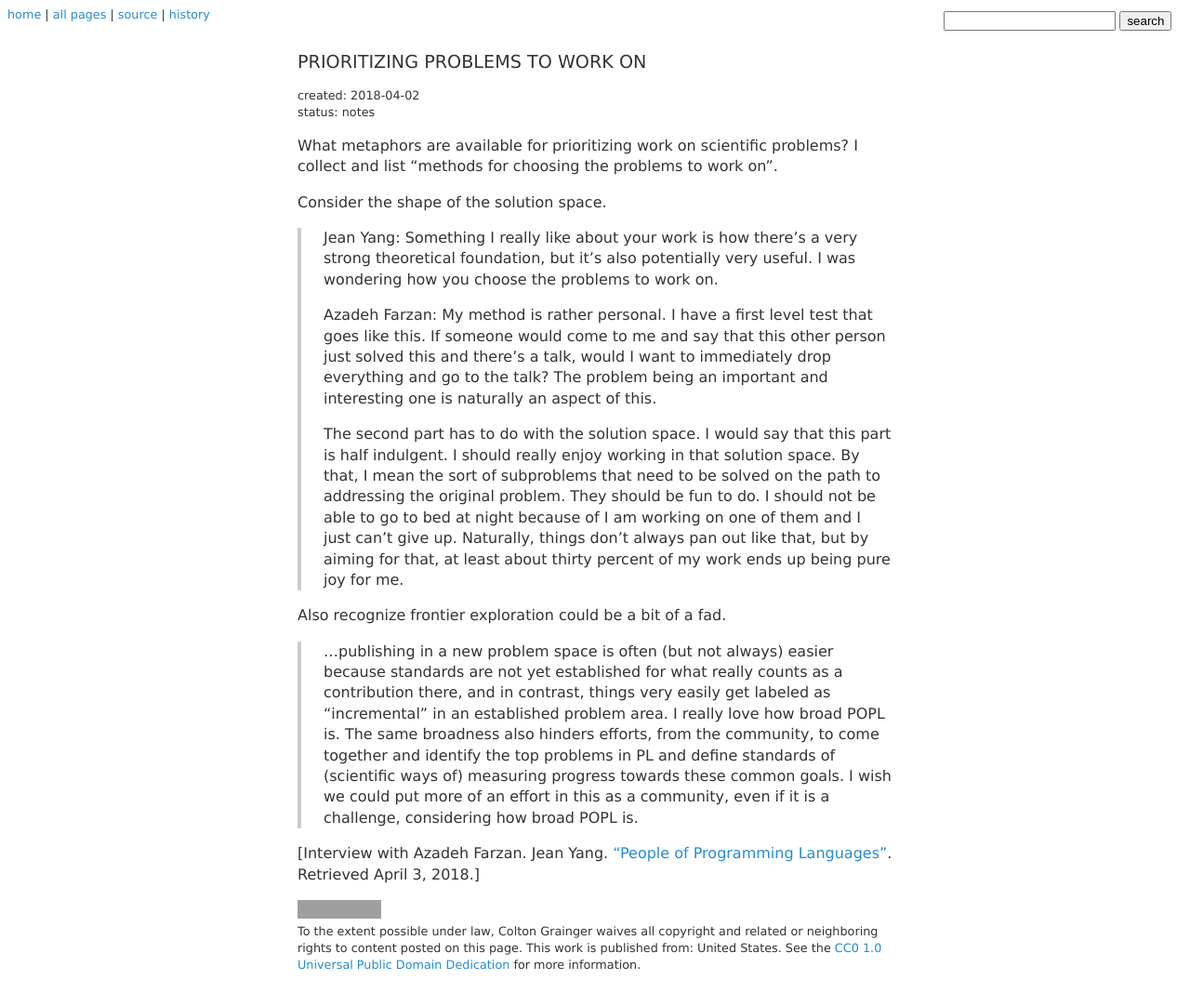
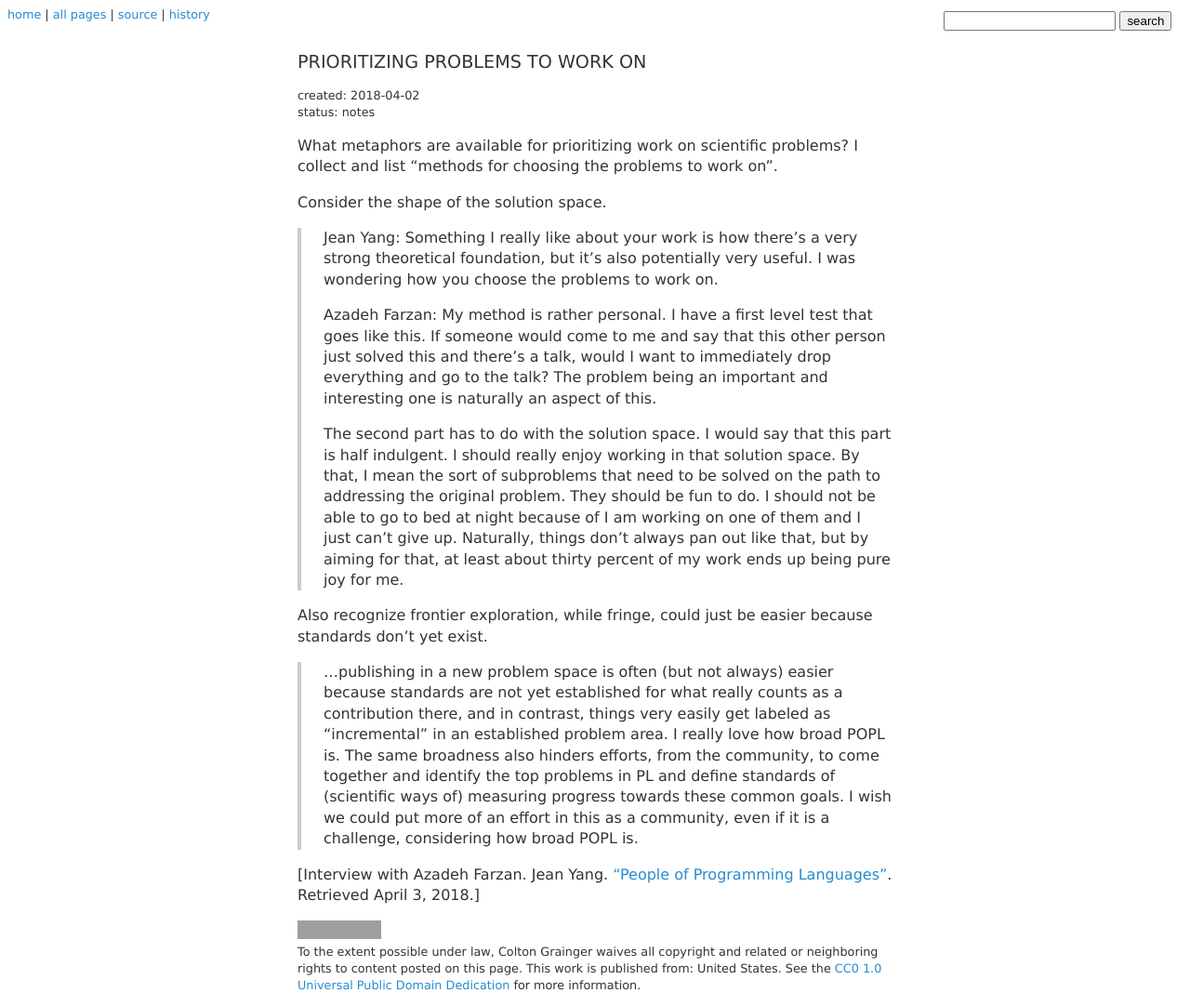
Before and after one commit to coltongrainger/blog, a Jekyll site: the page built from _posts/2018-04-02-prioritizing.md, in a window 1280 px wide. Shown: the whole page at 93% size. Built offline with Jekyll 4.4.1, drawn with Linux system fonts in a browser that asks for light colours; our own code applies the rules of GitHub Pages for plain Markdown files; before the commit the page ends 1059 px from its top, so only the background shows below that; grey boxes are pictures that could not be loaded.

Commit message:
frontieres

```diff
--- a/_posts/2018-04-02-prioritizing.md
+++ b/_posts/2018-04-02-prioritizing.md
@@ -16,7 +16,8 @@ Consider the shape of the solution space.
 >
 > The second part has to do with the solution space. I would say that this part is half indulgent. I should really enjoy working in that solution space. By that, I mean the sort of subproblems that need to be solved on the path to addressing the original problem. They should be fun to do. I should not be able to go to bed at night because of I am working on one of them and I just can’t give up. Naturally, things don’t always pan out like that, but by aiming for that, at least about thirty percent of my work ends up being pure joy for me.
 
-Also recognize frontier exploration could be a bit of a fad.
+Also recognize frontier exploration, while fringe, could just be easier
+because standards don't yet exist.
 
 > ...publishing in a new problem space is often (but not always) easier because standards are not yet established for what really counts as a contribution there, and in contrast, things very easily get labeled as “incremental” in an established problem area. I really love how broad POPL is. The same broadness also hinders efforts, from the community, to come together and identify the top problems in PL and define standards of (scientific ways of) measuring progress towards these common goals. I wish we could put more of an effort in this as a community, even if it is a challenge, considering how broad POPL is.
 
```
